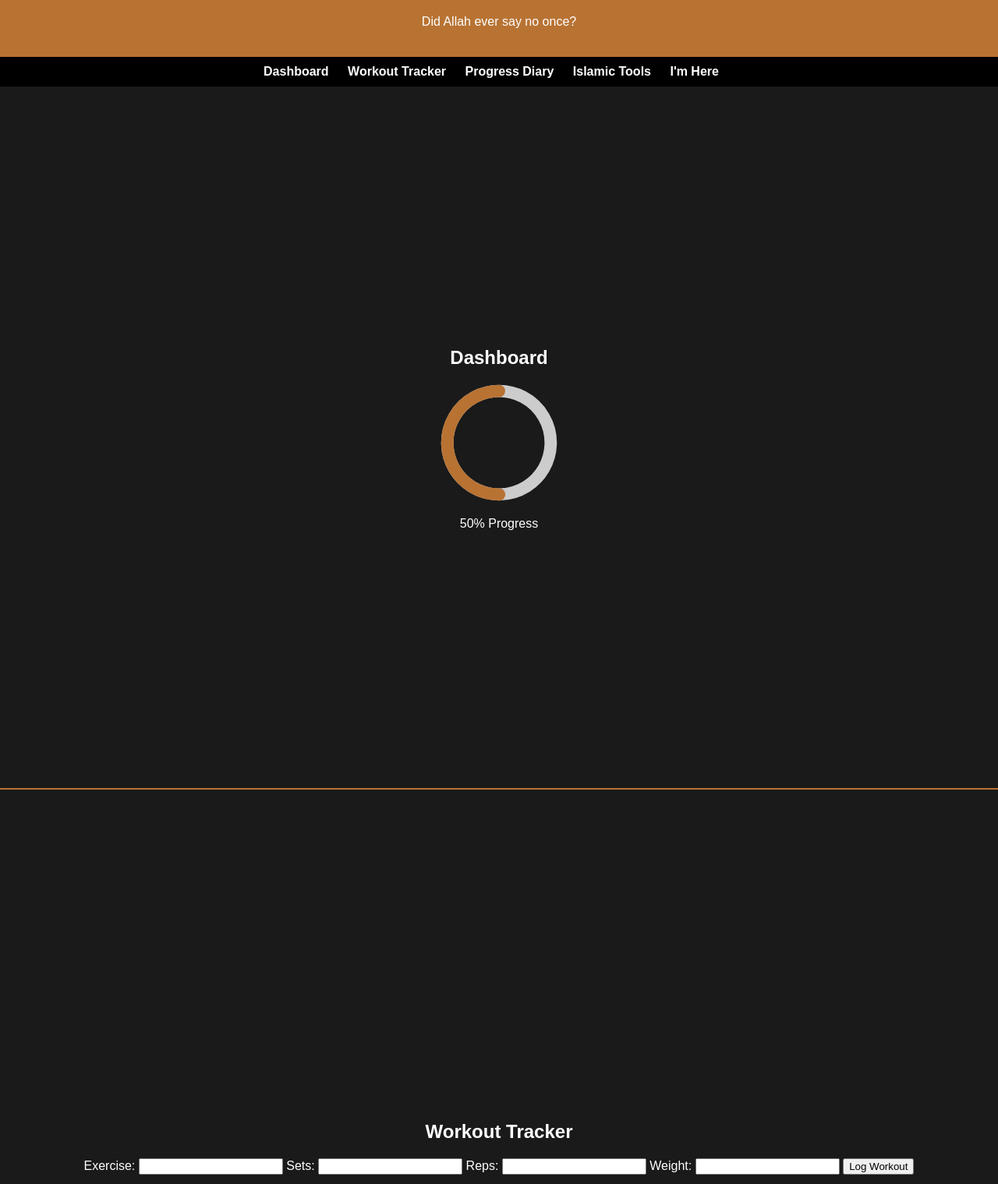
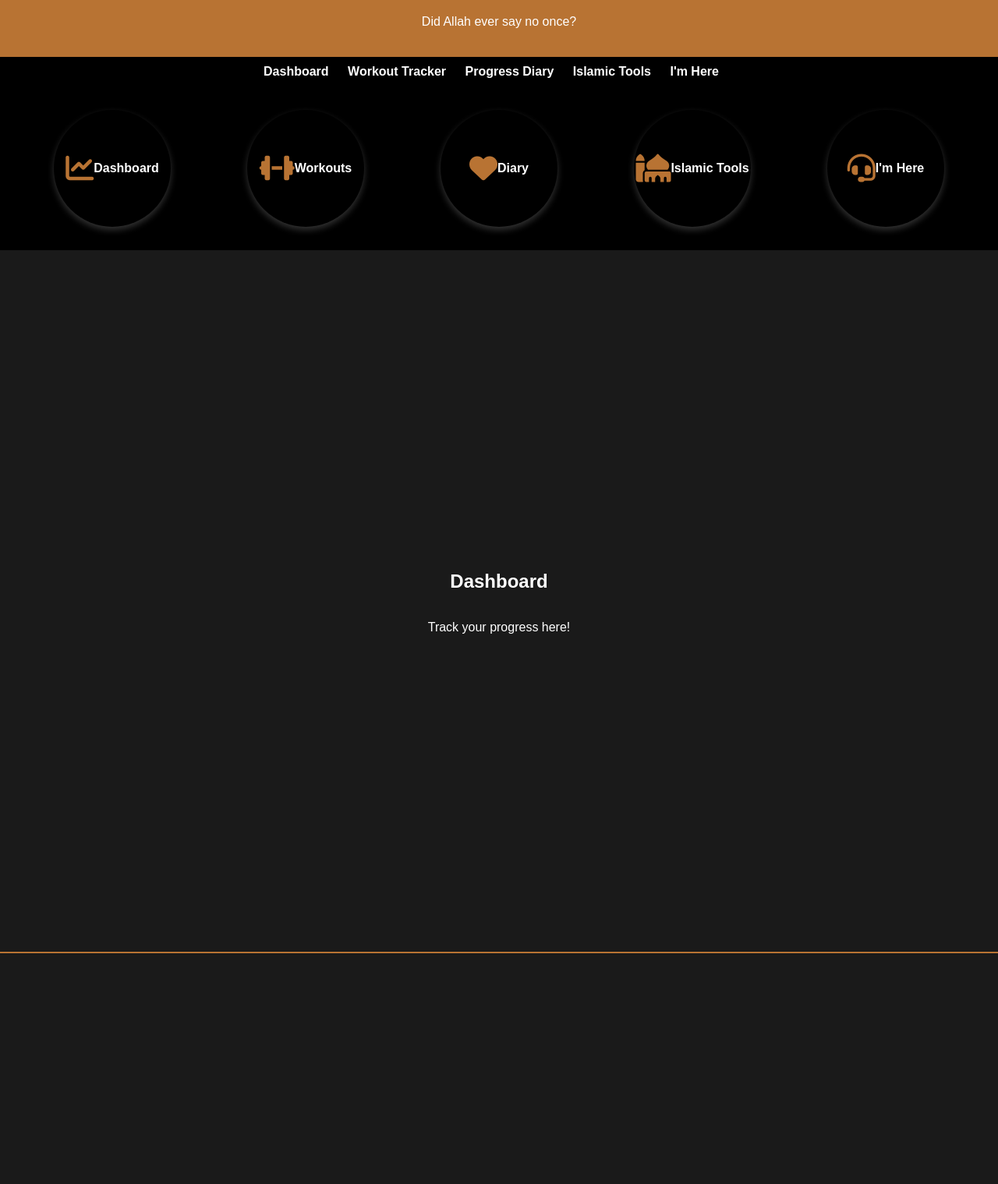
Before and after one commit to bha332/barzi, a plain HTML site: page index.html in a window 1280 px wide. Shown: the part 81-1600 px from the top of the page at 78% size. Drawn offline with Linux system fonts and the light colour scheme; no server answers.

Commit message:
Update index.html

```diff
--- a/index.html
+++ b/index.html
@@ -62,40 +62,65 @@
             border-bottom: 2px solid #b87333; /* Separator effect */
         }
 
-        .progress-section {
+        footer {
+            background-color: #000000; /* Black footer */
             text-align: center;
+            padding: 10px;
+            position: relative;
+            bottom: 0;
+            width: 100%;
         }
 
-        .circular-chart {
+        .section-container {
+            display: flex;
+            justify-content: space-around;
+            flex-wrap: wrap;
+            margin: 20px;
+        }
+
+        .section-icon {
+            background-color: #000000; /* Black section background */
+            border-radius: 50%; /* Make it circular */
             width: 150px;
             height: 150px;
+            display: flex;
+            align-items: center;
+            justify-content: center;
+            margin: 10px;
+            text-align: center;
+            box-shadow: 0 4px 8px rgba(255, 255, 255, 0.2);
+            cursor: pointer;
+            transition: transform 0.2s ease-in-out, background-color 0.2s ease-in-out, color 0.2s ease-in-out;
+            text-decoration: none; /* Remove underline from links */
+            color: inherit;
         }
 
-        .circle-bg {
-            fill: none;
-            stroke: #ccc;
-            stroke-width: 3.8;
+        .section-icon:hover {
+            background-color: #b87333; /* Copper orange hover effect */
+            transform: scale(1.1); /* Zoom effect on hover */
+            color: white; /* Change text and icon color */
         }
 
-        .circle {
-            fill: none;
-            stroke: #b87333;
-            stroke-width: 3.8;
-            stroke-dasharray: 50, 100;
-            stroke-linecap: round;
-            animation: progress 1s ease-out forwards;
+        .section-icon i {
+            font-size: 36px;
+            color: #b87333; /* Copper orange icon color */
         }
 
-        @keyframes progress {
-            from {
-                stroke-dasharray: 0, 100;
-            }
-            to {
-                stroke-dasharray: 50, 100;
-            }
+        .section-icon:hover i {
+            color: white; /* Icon turns white on hover */
+        }
+
+        .section-icon p {
+            margin: 0;
+            font-size: 16px;
+            font-weight: bold;
+        }
+
+        .prayer-times {
+            text-align: center;
+            margin-top: 20px;
         }
     </style>
-    <!-- Add Font Awesome for Icons -->
     <script src="https://kit.fontawesome.com/a076d05399.js" crossorigin="anonymous"></script>
 </head>
 <body>
@@ -116,42 +141,57 @@
         </ul>
     </nav>
 
+    <!-- Section Icons -->
+    <div class="section-container">
+        <a class="section-icon" href="#dashboard">
+            <i class="fas fa-chart-line"></i>
+            <p>Dashboard</p>
+        </a>
+        <a class="section-icon" href="#workout-tracker">
+            <i class="fas fa-dumbbell"></i>
+            <p>Workouts</p>
+        </a>
+        <a class="section-icon" href="#progress-diary">
+            <i class="fas fa-heart"></i>
+            <p>Diary</p>
+        </a>
+        <a class="section-icon" href="#islamic-tools">
+            <i class="fas fa-mosque"></i>
+            <p>Islamic Tools</p>
+        </a>
+        <a class="section-icon" href="#assistant">
+            <i class="fas fa-headset"></i>
+            <p>I'm Here</p>
+        </a>
+    </div>
+
     <!-- Dashboard Section -->
     <div id="dashboard" class="section">
         <h2>Dashboard</h2>
-        <div class="progress-section">
-            <svg viewBox="0 0 36 36" class="circular-chart">
-                <path class="circle-bg" d="M18 2.0845 a 15.9155 15.9155 0 1 0 0.00001 0"></path>
-                <path class="circle" d="M18 2.0845 a 15.9155 15.9155 0 1 0 0.00001 0"></path>
-            </svg>
-            <p>50% Progress</p>
-        </div>
+        <p>Track your progress here!</p>
     </div>
 
     <!-- Workout Tracker Section -->
     <div id="workout-tracker" class="section">
         <h2>Workout Tracker</h2>
-        <form id="workout-log">
-            <label for="exercise">Exercise:</label>
-            <input type="text" id="exercise" name="exercise">
-            <label for="sets">Sets:</label>
-            <input type="number" id="sets" name="sets">
-            <label for="reps">Reps:</label>
-            <input type="number" id="reps" name="reps">
-            <label for="weight">Weight:</label>
-            <input type="number" id="weight" name="weight">
-            <button type="submit">Log Workout</button>
-        </form>
+        <p>Log and complete your workouts!</p>
+    </div>
+
+    <!-- Progress Diary Section -->
+    <div id="progress-diary" class="section">
+        <h2>Progress Diary</h2>
+        <p>Log your meals, reflections, and progress photos here.</p>
     </div>
 
     <!-- Islamic Tools Section -->
     <div id="islamic-tools" class="section">
         <h2>Islamic Tools</h2>
-        <div id="prayer-times">
-            <p>Fetching prayer times...</p>
+        <div class="prayer-times">
+            <p>Prayer Times:</p>
+            <p id="prayer-times">Loading...</p>
         </div>
         <script>
-            fetch('https://api.aladhan.com/v1/timingsByCity?city=YourCity&country=YourCountry&method=2')
+            fetch('https://api.aladhan.com/v1/timingsByCity?city=Harrisonburg&Country=USA&method=2')
                 .then(response => response.json())
                 .then(data => {
                     document.getElementById('prayer-times').innerHTML = `
@@ -160,6 +200,9 @@
                         Asr: ${data.data.timings.Asr}<br>
                         Maghrib: ${data.data.timings.Maghrib}<br>
                         Isha: ${data.data.timings.Isha}`;
+                })
+                .catch(() => {
+                    document.getElementById('prayer-times').innerText = "Could not fetch prayer times.";
                 });
         </script>
     </div>
```
